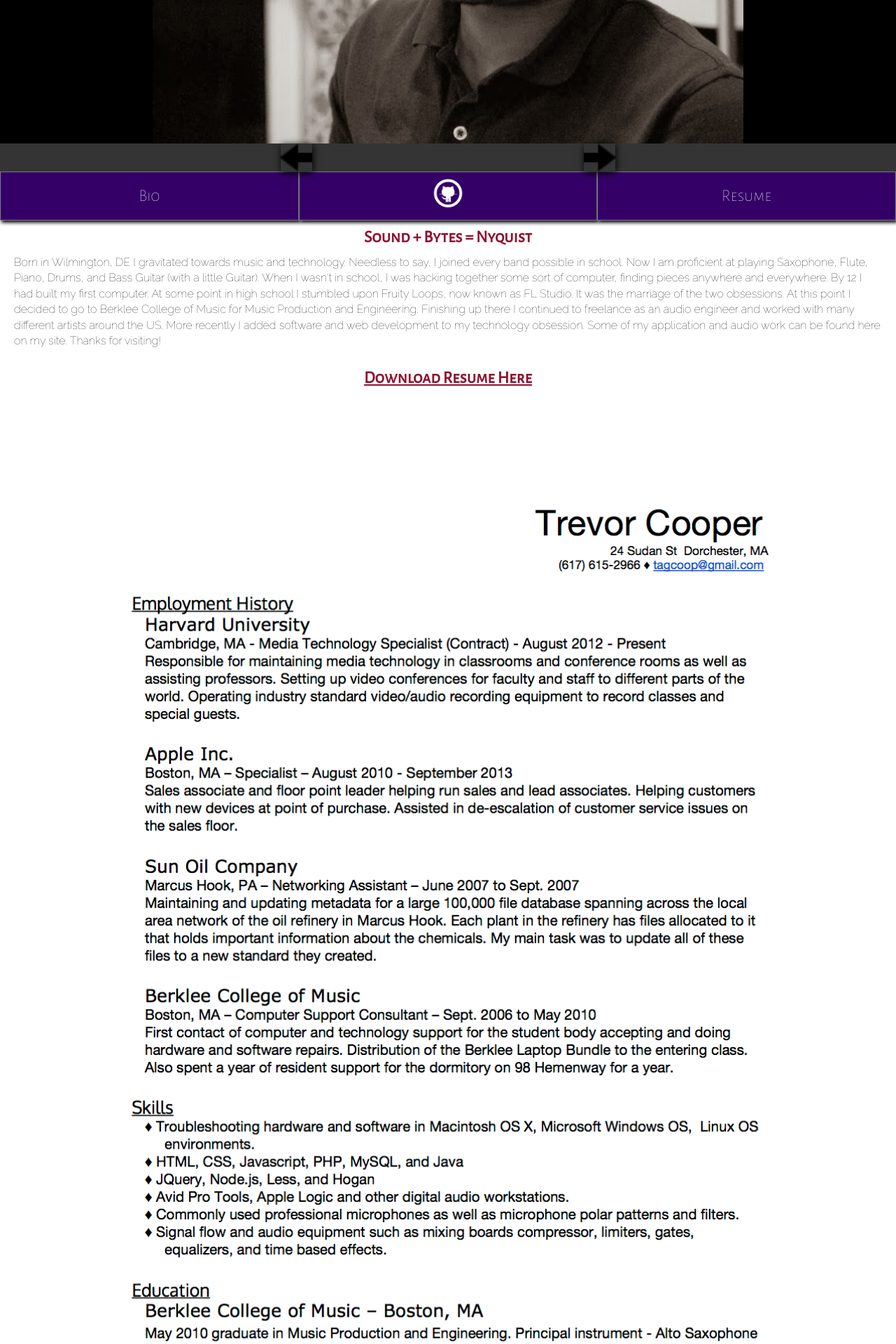
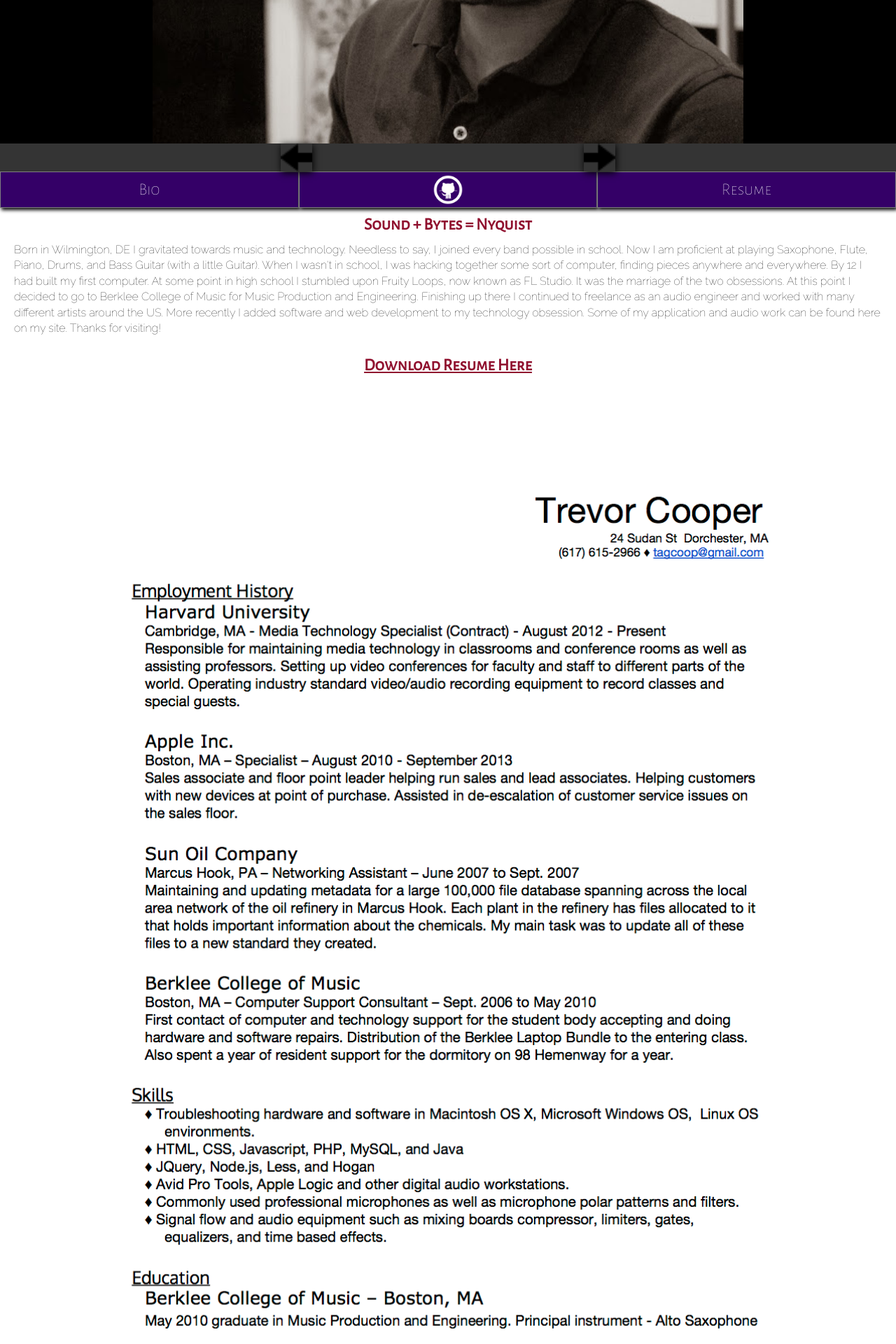
Before and after one commit to 13ruce1337/13ruce1337.github.io, a Jekyll site: the page built from about/index.html, in a window 1280 px wide. Shown: the part 515-2435 px from the top of the page at 70% size. Built offline with Jekyll 4.4.1, drawn with Linux system fonts in a browser that asks for light colours; nearby versions of some CDN libraries; Markdown is read by kramdown in place of the engine named in the settings.

Commit message:
fixed nav menu buttons on about

```diff
--- a/css/about.css
+++ b/css/about.css
@@ -90,6 +90,7 @@
   background:#340067;
   border:1px solid gray;
   width:33%;
+  height:100%;
   box-shadow:2px 3px 5px black;
 }
 .about_nav .about_nav_menu a {
@@ -98,8 +99,9 @@
   font-family:'Alegreya Sans SC';
   display:block;
   color:white;
-  padding:5px 0;
   width:100%;
+  height:50px;
+  line-height:50px;
 }
 .about_nav .about_nav_menu a:hover {
   color:#C3C3E5;
```
